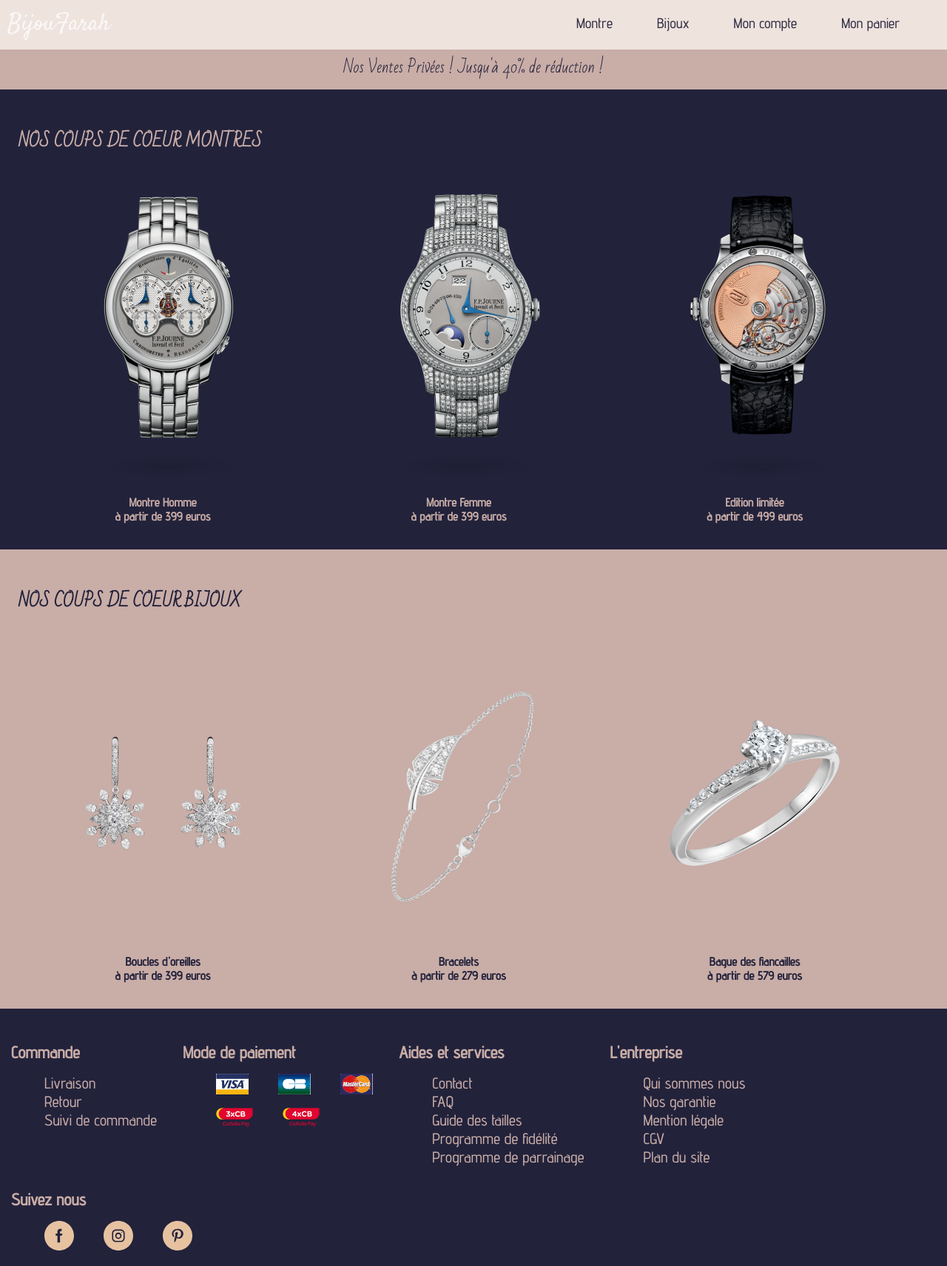
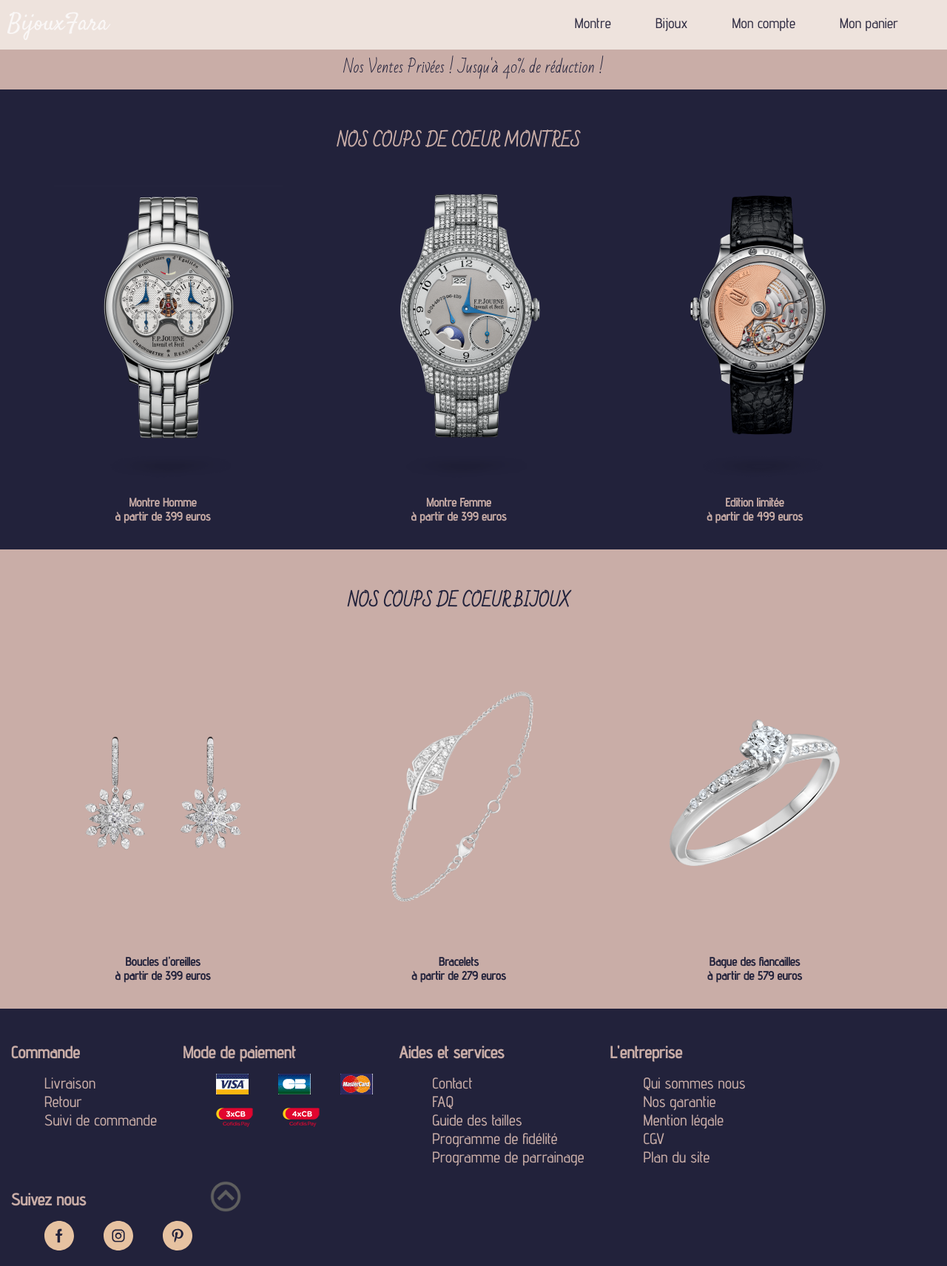
Before and after one commit to wejdene-it/Projet-Web, a plain HTML site: page index.html in a window 1280 px wide. Shown: the whole page at 74% size. Drawn offline with Linux system fonts and the light colour scheme.

Commit message:
Mise à jour

```diff
--- a/index.html
+++ b/index.html
@@ -2,7 +2,7 @@
 <html lang="fr">
 <head>
  <meta charset="utf-8">
- <title>BijouFarah</title>
+ <title>BijouFara</title>
  <link rel="stylesheet" href="style.css">
  </head>
 <body>
@@ -10,7 +10,7 @@
  <header>
 	<nav>
 		  <ul>
-			  <li><a href="#" id="logo">BijouFarah</a></li>
+			  <li><a href="#" id="logo">BijouxFara</a></li>
 			  <li><a href="Montre">Montre</a></li>
 			  <li><a href="Bijoux">Bijoux</a></li>
 			  <li><a href="Mon compte"> Mon compte</a></li>
@@ -115,6 +115,10 @@
 			<li><a href="https://www.facebook.com"><img src="img\facebook.svg"><a href="https://www.instagram.com/"><img src="img\instagram.svg"></a><a href="https://www.pinterest.com"><img src="img\pinterest.svg"></a></li>
 		 </ul>
 	</div>
+	<!--ancre Haut de page-->
+<div>
+<a class="aAncre" href="#"><img src="img/1.png" title="lien haut de page" alt="lien haut de page" id="ancreimg" width="50px" height="50"></a>
+</div>
 </footer>
 
 
--- a/style.css
+++ b/style.css
@@ -57,7 +57,7 @@ header li a:hover{
     font-size: 22px;
     font-family: 'Bad Script', cursive;
     padding: 0px 2%;
-
+   text-align: center;
  }
  #venteP{
     padding-top: 60px;
@@ -181,3 +181,6 @@ footer li a{
 .bijouxblock a {
   color:#22223B;
 }
+div a:visited{
+  text-align: center;
+}
```
Also changed, not shown: img/1.png (added).
